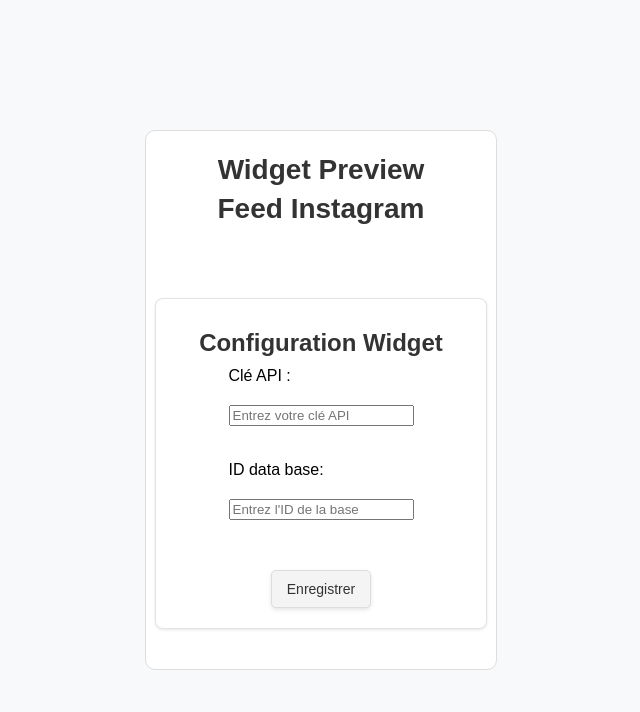
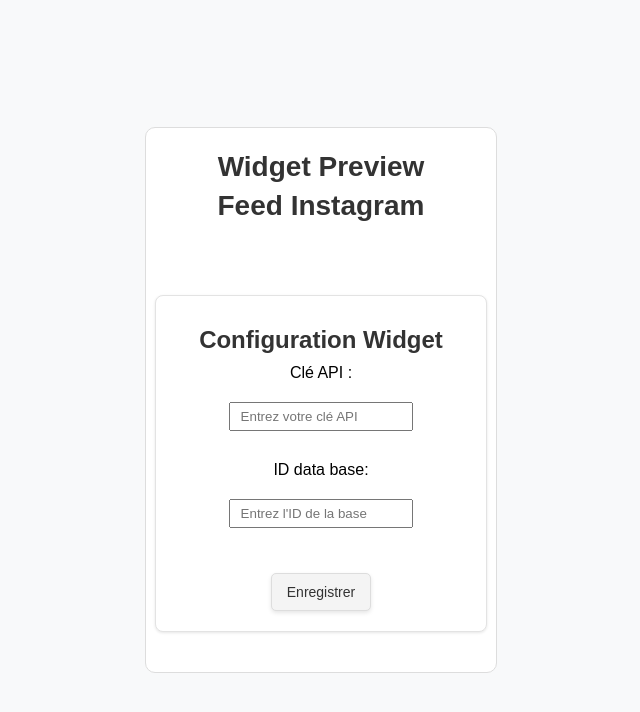
Before and after one commit to Lourna78/Flask-API, a Flask app: page / in a window 1280 px wide. Shown: the top 712 px of the page, without its empty margins (319-959 px from the left). Run offline with Flask 3, Linux system fonts and the light colour scheme.

Commit message:
labels clé api et id data base centrés, inputs plus étroits et centré horizontalement, espacement entre labels et inputs harmonisé et aligné verticalement

```diff
--- a/frontend/static/style.css
+++ b/frontend/static/style.css
@@ -96,6 +96,7 @@ input:focus {
 #config-form {
   display: flex;
   flex-direction: column; /* Assure que tout est aligné verticalement */
+  align-items: center; /* Centre horizontalement tout le contenu */
   gap: 15px; /* Espacement cohérent entre les champs */
 }
 
@@ -126,12 +127,15 @@ input:focus {
 }
 
 #config-form label {
-  margin-bottom: 5px; /* Réduit l'espacement entre le label et l'input */
+  text-align: center; /* Centre le texte des labels */
+  margin-bottom: 5px; /* Réduit légèrement l'espacement sous les labels */
 }
 
-/* Champs de texte */
 #config-form input {
-  margin-bottom: 20px;  /* Ajoute un espacement plus large entre les inputs */
+  width: 80%; /* Réduit la largeur à un pourcentage cohérent */
+  max-width: 300px; /* Limite la taille maximale */
+  margin-bottom: 15px; /* Uniformise l'espacement entre les inputs */
+  padding: 5px 10px; /* Ajoute de l'espace intérieur pour un meilleur design */
 }
 
 .hidden {
--- a/frontend/templates/index.html
+++ b/frontend/templates/index.html
@@ -4,7 +4,7 @@
   <meta charset="UTF-8">
   <meta name="viewport" content="width=device-width, initial-scale=1.0">
   <title>Instagram Feed Preview</title>
-  <link rel="stylesheet" href="https://widget.artyzan-agency.com/static/style.css?v=1.26">
+  <link rel="stylesheet" href="https://widget.artyzan-agency.com/static/style.css?v=1.27">
 </head>
 <body>
     <div class="widget-container">
@@ -40,6 +40,6 @@
           </form>
         </div>
       </div>
-      <script src="https://widget.artyzan-agency.com/static/script.js?v=1.26" defer></script>
+      <script src="https://widget.artyzan-agency.com/static/script.js?v=1.27" defer></script>
 </body>
 </html>
```
